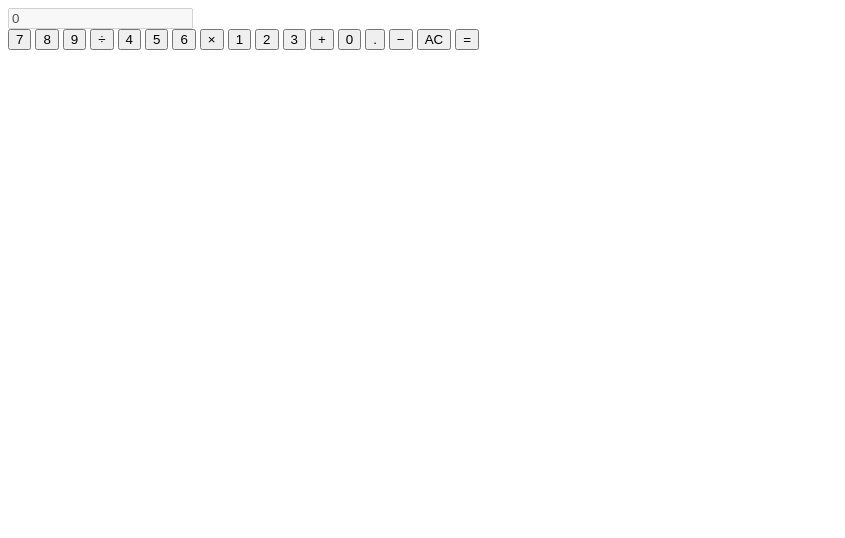
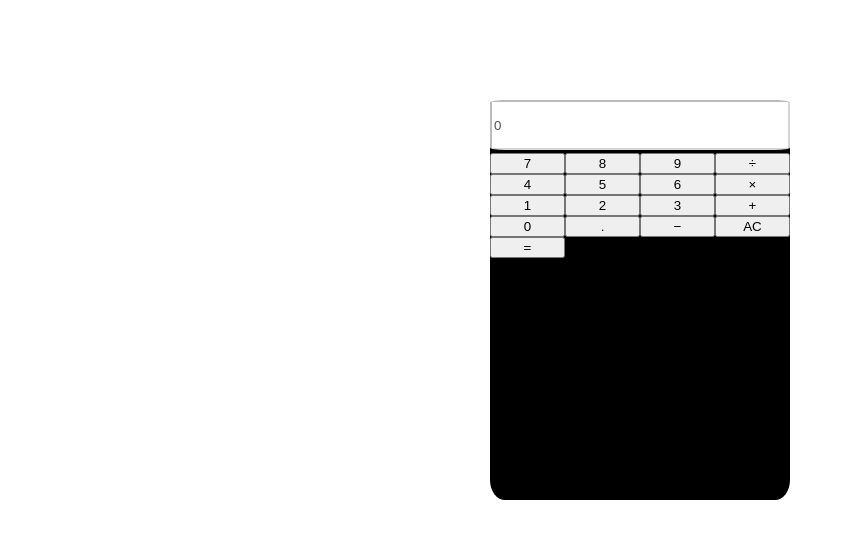
Before and after one commit to n13a/calc, a plain HTML site: page index.html in a window 1280 px wide. Shown: the whole page, without its empty margins (0-845 px from the left). Drawn offline with Linux system fonts and the light colour scheme.

Commit message:
add layout

```diff
--- a/index.html
+++ b/index.html
@@ -1,13 +1,14 @@
 <!DOCTYPE html>
 <html lang="en">
 <head>
+    <link rel="stylesheet" href="style/style.css">
     <meta charset="UTF-8">
     <meta http-equiv="X-UA-Compatible" content="IE=edge">
     <meta name="viewport" content="width=device-width, initial-scale=1.0">
     <title>Caluculator</title>
 </head>
 <body>
-    <section class="caluculator">
+    <section class="calculator">
         <input type="text" class="calculator-screen" value="0" disabled>
         <section class="calculator-buttons">
             <button type="button" value="7">7</button>
@@ -30,9 +31,12 @@
             <button type="button" value="-">&minus;</button>
             <button type="button" value="AC">AC</button>
 
-            <button type="button" value="=">&equals;</button>
+            <button class="equal" type="button" value="=">&equals;</button>
         </section>
     </section>
+    <script type="javascript" href="js/js.js">
+
+    </script>
 
 
 </body>
--- a/style/style.css
+++ b/style/style.css
@@ -1,9 +1,39 @@
+html{
+    font-size: 62.5%;
+}
+
 * {
     box-sizing: border-box;
 }
 
 body {
-    max-width: 780px;
-    margin: 0 auto;
+    max-width: 1000px;
+    margin: auto auto;
 
 }
+
+section.calculator {
+    background-color: black;
+    height: 400px;
+    border-radius: 5%;
+    margin: 100px auto;
+    width: 300px;
+}
+
+.calculator-buttons  {
+    margin-top: 3px;
+    display: grid;
+    grid-template-columns: repeat(4, 1fr);
+
+}
+
+.equal {
+
+}
+
+.calculator-screen {
+    width: 100%;
+    background-color: white;
+    border-radius: 5%;
+    height: 50px;
+}
```
